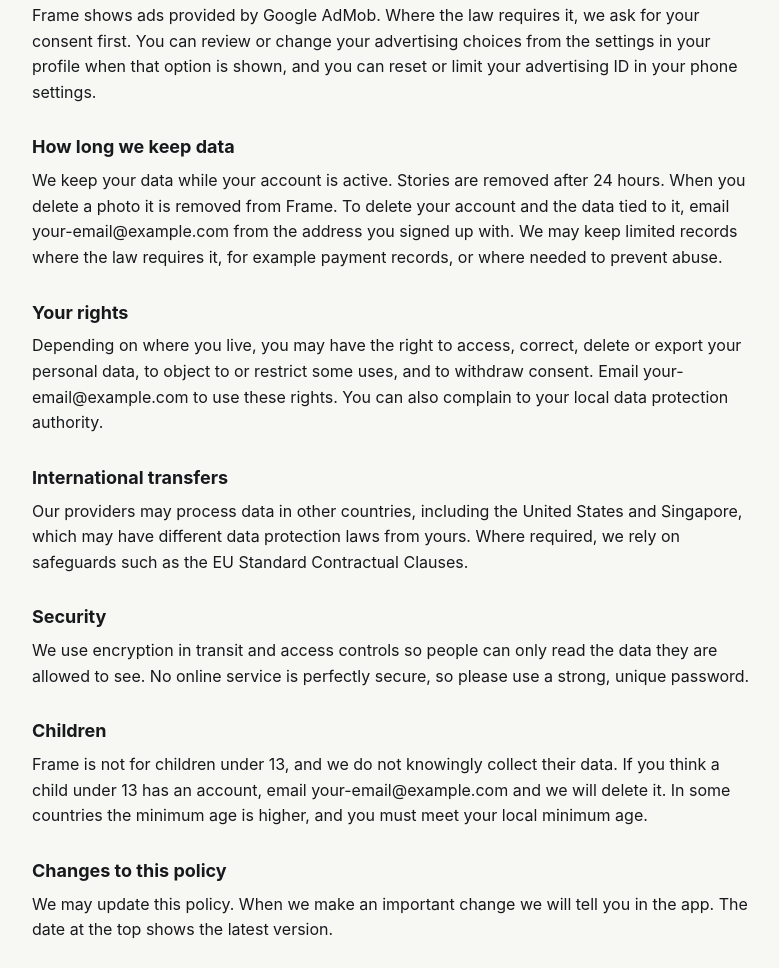
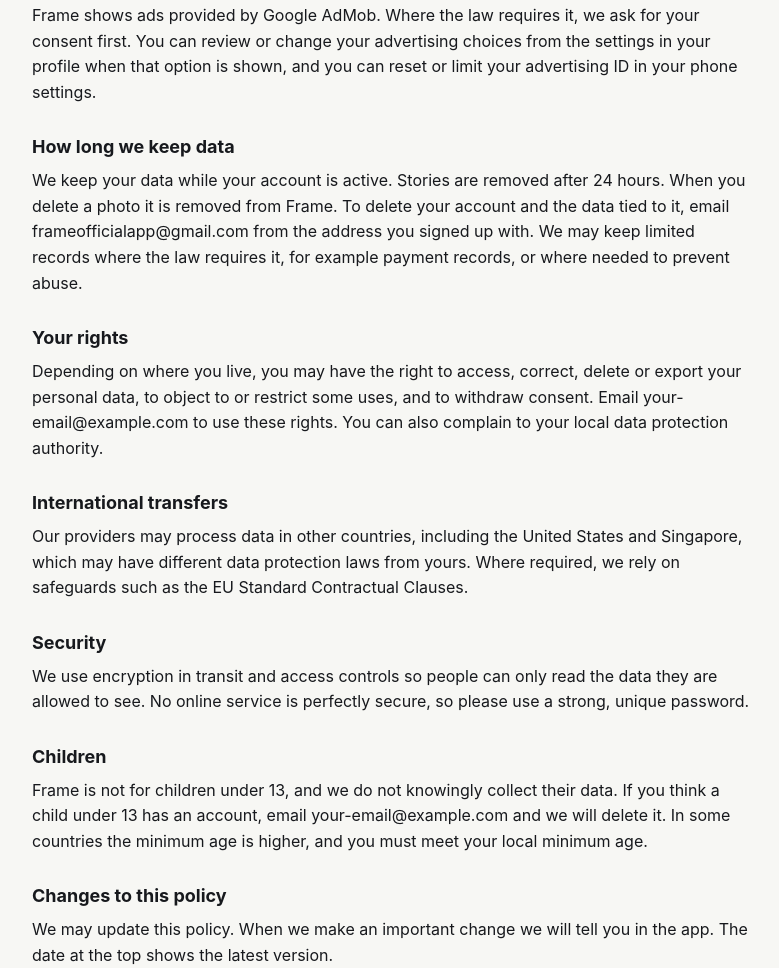
Before and after one commit to rakansroori/frame-privacy, a plain HTML site: page index.html in a window 1280 px wide. Shown: the part 1180-2148 px from the top of the page, without its empty margins (248-1027 px from the left). Drawn offline with Linux system fonts and the light colour scheme.

Commit message:
Change account deletion email in data retention section
Updated contact email for account deletion in data retention policy.

```diff
--- a/index.html
+++ b/index.html
@@ -22,7 +22,7 @@ p{margin:0 0 12px} .date{color:var(--muted);margin-bottom:24px}
 <h2>Who can see your content</h2><p>Public photos, your profile and your username can be seen by other Frame users. Photos you mark private are visible only to you. Stories disappear after 24 hours. Your email address, payout details and tags are not shown to other users.</p>
 <h2>Who we share data with</h2><p>We use service providers to run Frame: Supabase (hosting, sign-in, database and photo storage), Google (AdMob advertising and optional Google sign-in) and PayPal (ad payments and creator payouts). They process data for us under their own terms. We may also disclose data if the law requires it or to protect people from harm.</p>
 <h2>Ads and your choices</h2><p>Frame shows ads provided by Google AdMob. Where the law requires it, we ask for your consent first. You can review or change your advertising choices from the settings in your profile when that option is shown, and you can reset or limit your advertising ID in your phone settings.</p>
-<h2>How long we keep data</h2><p>We keep your data while your account is active. Stories are removed after 24 hours. When you delete a photo it is removed from Frame. To delete your account and the data tied to it, email your-email@example.com from the address you signed up with. We may keep limited records where the law requires it, for example payment records, or where needed to prevent abuse.</p>
+<h2>How long we keep data</h2><p>We keep your data while your account is active. Stories are removed after 24 hours. When you delete a photo it is removed from Frame. To delete your account and the data tied to it, email frameofficialapp@gmail.com from the address you signed up with. We may keep limited records where the law requires it, for example payment records, or where needed to prevent abuse.</p>
 <h2>Your rights</h2><p>Depending on where you live, you may have the right to access, correct, delete or export your personal data, to object to or restrict some uses, and to withdraw consent. Email your-email@example.com to use these rights. You can also complain to your local data protection authority.</p>
 <h2>International transfers</h2><p>Our providers may process data in other countries, including the United States and Singapore, which may have different data protection laws from yours. Where required, we rely on safeguards such as the EU Standard Contractual Clauses.</p>
 <h2>Security</h2><p>We use encryption in transit and access controls so people can only read the data they are allowed to see. No online service is perfectly secure, so please use a strong, unique password.</p>
```
